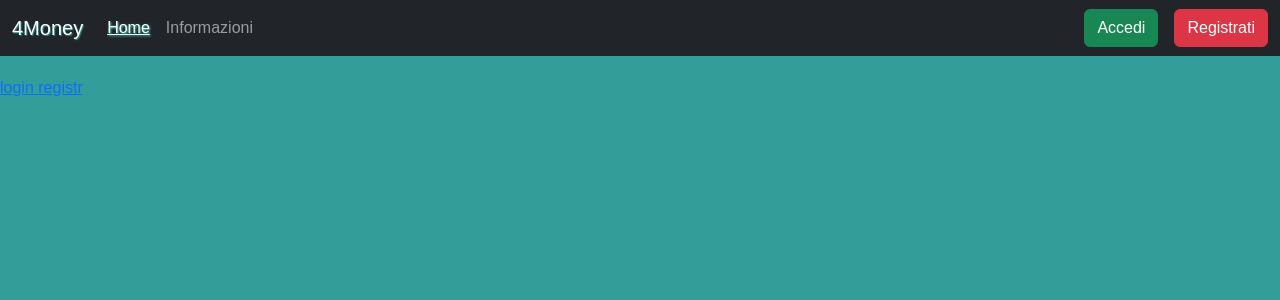
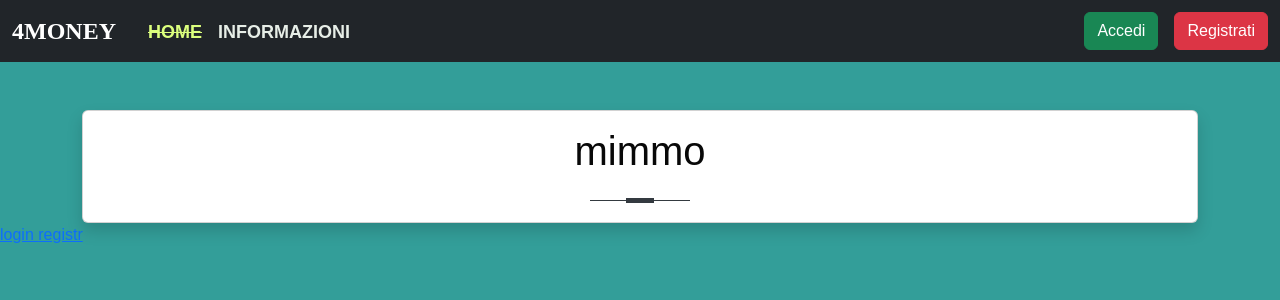
Before and after one commit to accaicedtea/ProgettoLTW, a PHP site: page /home.php in a window 1280 px wide. Shown: the top 300 px of the page. Run offline with PHP 8.4, Linux system fonts and the light colour scheme; some web fonts are replaced.

Commit message:
vfine
nuova navbar + nuovi font + modificate tutte le pagine

```diff
--- a/site/assets/css/style.css
+++ b/site/assets/css/style.css
@@ -12,11 +12,70 @@
     --highcharts-color-9: #7798bf;
 }
 
+@import url('https://fonts.googleapis.com/css2?family=Playfair+Display:wght@600&display=swap');
+
+@import url('https://fonts.googleapis.com/css2?family=Anton&display=swap');
+.logo-nav{
+    font-family: 'Playfair Display', serif;
+    font-weight: bold;
+    font-size: x-large;
+    text-transform: uppercase;
+
+}
 
 body {
     animation: cambia-colore 10s ease-in-out infinite;
 }
 
+.link-active{
+    font-family: 'Anton', sans-serif;
+    font-weight: bold;
+    font-size: large;
+    color: hwb(76 49% 0%);
+    padding: 0 0 5px 0;
+    text-decoration: line-through;
+    pointer-events: none;
+    cursor: default;
+
+}
+.link-navbar {
+    text-decoration: none;
+    display: inline-block;
+    font-size: large;
+    position: relative;
+    font-family: 'Anton', sans-serif;
+    font-weight: bold;
+    padding: 0 0 5px 0;
+    color: hsl(120, 19%, 92%);
+  }
+.link-navbar:hover{
+    transition: all 0.3s ease;
+    color: hwb(76 49% 0%);
+}
+
+.link-navbar:after {
+    content: '';
+    position: absolute;
+    height: 2px;
+    width: 100%;
+    left: 0;
+    bottom: 0;
+    visibility: hidden;
+    background-color: hwb(76 49% 0%);
+    -webkit-transition: all .1s ease;
+    transition: all 0.3s ease;
+    -webkit-transform: scaleX(0);
+    -ms-transform: scaleX(0);
+    transform: scaleX(0);
+  }
+
+.link-navbar:hover:after {
+    color: hwb(76 49% 0%);
+    visibility: visible;
+    -webkit-transform: scaleX(1);
+    -ms-transform: scaleX(1);
+    transform: scaleX(1);
+  }
 
 /* paginazione */
 .pagination > li > a
@@ -360,16 +419,7 @@ body {
     }
 }
 
-.logo-nav{
-    text-shadow: 1px 1px 1px #2c918c;
 
-}
-
-.link-active{
-    color: #fffff9;
-    text-shadow: 1px 1px 2px #4bcfcb;
-    text-decoration: underline;
-}
 
 .pupup {
     animation: pupup 1s cubic-bezier(0.61, 1, 0.88, 1) 0s 1 normal forwards;
--- a/site/dashboard.php
+++ b/site/dashboard.php
@@ -8,7 +8,7 @@
 
     $_SESSION['data_oggi'] = date("Y:m:d");
     if (isset($_SESSION['log']) && $_SESSION['log']== 'on'){
-        navBar($pagina);
+        navBar($pagina,"In generale il tuo profilo");
         $json_data_piechart = piechart($conn);
         $json_data_linegraph = entrata_graph($conn);
         $json_data_histogram = histogram($conn);
--- a/site/funzioni.php
+++ b/site/funzioni.php
@@ -23,7 +23,7 @@ function check($conn)
 {
     $uname = $_SESSION['username'];
     $passw = $_SESSION['password'];
-    $sql = "SELECT * FROM utente WHERE username='$uname' AND password='$passw'";;
+    $sql = "SELECT * FROM utente WHERE username='$uname' AND password='$passw'";
     $result = mysqli_query($conn,$sql);
     if($row = mysqli_fetch_assoc($result) != 1){
         $_SESSION['log']='off';
@@ -666,11 +666,6 @@ function saldo_year($conn) {
 }
 
 
-
-
-
-
-
 function risparmio_year($conn) {
     $username = $_SESSION['username'];
     $data_oggi = $_SESSION['data_oggi'];
@@ -1071,6 +1066,7 @@ function saldo($conn) {
     }
     return json_encode($array_saldo);
 }
+
 function saldo_color($saldo) {
     if ($saldo < 0) return "#E65C4F";
     else return "#46A094";
@@ -1137,7 +1133,7 @@ function risparmio_color($risparmio) {
 
 //TODO: INIZIO TOOLS
 // gli passi la pagina da visualizzare
-function navBar($pagina)
+function navBar($pagina,$txt)
 {
     //admin
     if (isset($_SESSION["adminLog"]) && $_SESSION["adminLog"] == "daje") { ?>
@@ -1151,26 +1147,18 @@ function navBar($pagina)
                 <a class="navbar-brand " href="./home.php">4Money</a>
                 <ul class="navbar-nav me-auto mb-2 mb-lg-0">
                 <li class="nav-item">
-                    <a class="nav-link <?php if ($pagina == "Utenti") {
-                        echo "link-active";
-                    } ?>" href="./view.php">Utenti</a>
+                    <a class="<?php echo ($pagina == "Utenti")? "link-active": "link-navbar"; ?>" href="./view.php">Utenti</a>
                 </li>
                 <li class="nav-item">
-                    <a class="nav-link <?php if ($pagina == "Categorie") {
-                        echo "link-active";
-                    } ?>" href="./categorie.php">Categorie</a>
+                    <a class="<?php echo ($pagina == "Categorie")? "link-active": "link-navbar"; ?>" href="./categorie.php">Categorie</a>
                 </li>
 
                 <li class="nav-item">
-                    <a class="nav-link <?php if ($pagina == "Statistiche") {
-                        echo "link-active";
-                    } ?>" href="./statistiche.php">Statistiche</a>
+                    <a class="<?php echo ($pagina == "Statistiche")? "link-active": "link-navbar"; ?>" href="./statistiche.php">Statistiche</a>
                 </li>
 
                 <li class="nav-item">
-                    <a class="nav-link ms-3 <?php if ($pagina == "Informazioni") {
-                        echo "link-active";
-                    } ?>" href="./informazioni.php">Informazioni
+                    <a class="nav-link ms-3 <?php echo ($pagina == "Informazioni")? "link-active": "link-navbar"; ?>" href="./informazioni.php">Informazioni
                     </a>
                 </li>
                 </ul>
@@ -1197,37 +1185,23 @@ function navBar($pagina)
             <div class="collapse navbar-collapse" id="navbarTogglerDemo01">
                 <a class="navbar-brand " href="./home.php">4Money</a>
                 <ul class="navbar-nav me-auto mb-2 mb-lg-0">
-                <li class="nav-item">
-                    <a class="nav-link <?php if ($pagina == "Dashboard") {
-                        echo "link-active";
-                    } ?>" aria-current="page" href="./dashboard.php">Dashboard
+                <li class="nav-item mt-2 ms-3">
+                    <a class="<?php echo ($pagina == "Dashboard")? "link-active": "link-navbar"; ?>" aria-current="page" href="./dashboard.php">Dashboard
                     </a>
                 </li>
-                <li class="nav-item">
-                    <a class="nav-link <?php if (
-                        $pagina == "Visualizza transazioni"
-                    ) {
-                        echo "link-active";
-                    } ?>" aria-current="page" href="./transazioni.php">Transazioni
+                <li class="nav-item mt-2 ms-3">
+                    <a class="<?php echo ($pagina == "Visualizza transazioni")? "link-active": "link-navbar"; ?>" aria-current="page" href="./transazioni.php">Transazioni
                     </a>
                 </li>
-                <li class="nav-item">
-                    <a class="nav-link <?php if (
-                        $pagina == "Visualizza scadenze"
-                    ) {
-                        echo "link-active";
-                    } ?>" aria-current="page" href="./scadenze.php">Scadenze</a>
+                <li class="nav-item mt-2 ms-3">
+                    <a class="<?php echo ($pagina == "Visualizza scadenze")? "link-active": "link-navbar"; ?>" aria-current="page" href="./scadenze.php">Scadenze</a>
                 </li>
-                <li class="nav-item">
-                    <a class="nav-link <?php if ($pagina == "Statistiche") {
-                        echo "link-active";
-                    } ?>" aria-current="page" href="./statistiche.php">Statistiche</a>
+                <li class="nav-item mt-2 ms-3">
+                    <a class="<?php echo ($pagina == "Statistiche")? "link-active": "link-navbar"; ?>" aria-current="page" href="./statistiche.php">Statistiche</a>
                 </li>
 
-                <li class="nav-item">
-                    <a class="nav-link ms-3 <?php if ($pagina == "Informazioni") {
-                        echo "link-active";
-                    } ?>" href="./informazioni.php">Informazioni
+                <li class="nav-item mt-2 ms-5">
+                    <a class="<?php echo ($pagina == "Informazioni")? "link-active": "link-navbar"; ?>" href="./informazioni.php">Informazioni
                     </a>
                 </li>
                 </ul>
@@ -1258,12 +1232,12 @@ function navBar($pagina)
             <div class="collapse navbar-collapse" id="navbarTogglerDemo01">
                 <a class="navbar-brand logo-nav" href="./home.php">4Money</a>
                 <ul class="navbar-nav me-auto mb-2 mb-lg-0">
-                <li class="nav-item">
-                    <a class="nav-link <?php if ($pagina == "Home") { echo "link-active";} ?>" aria-current="page" href="./home.php">Home
+                <li class="nav-item mt-2 ms-3">
+                    <a class=" <?php echo ($pagina == "Home")? "link-active": "link-navbar"; ?>" aria-current="page" href="./home.php">HOME
                     </a>
                 </li>
-                <li class="nav-item">
-                    <a class="nav-link <?php if ($pagina == "Informazioni") { echo "link-active";} ?>" href="./informazioni.php">Informazioni
+                <li class="nav-item mt-2 ms-3">
+                    <a class="<?php echo ($pagina == "Informazioni")? "link-active": "link-navbar"; ?>" href="./informazioni.php">INFORMAZIONI
                     </a>
                 </li>
                 </ul>
@@ -1275,8 +1249,12 @@ function navBar($pagina)
     </div>
     <?php } ?>
     <!-- testo ad ogni inizio pagina -->
-    <div class="container-top-text">
-        <span class="text">  </span>
+    <div class="container mt-5 popup">
+    <div class="card shadow">
+        <div class="one">
+            <h3 class="text-center mb-3 mt-3"><?php echo $txt;?></h3>
+        </div>
+    </div>
     </div>
 <?php } ?>
 <?php function head($pagina)
--- a/site/home.php
+++ b/site/home.php
@@ -3,7 +3,7 @@ $pagina = "Home";
 require './funzioni.php';
 $conn = db_conn();
 head($pagina);
-navBar($pagina);
+navBar($pagina,"mimmo");
 ?>
 
 <div class="conteiner">
--- a/site/informazioni.php
+++ b/site/informazioni.php
@@ -3,7 +3,7 @@
   require './funzioni.php';
   $conn = db_conn();
   head($pagina);
-  navBar($pagina);
+  navBar($pagina,"INFORMAZIONI");
 ?>
 <style>
 
--- a/site/login.php
+++ b/site/login.php
@@ -4,7 +4,7 @@
     require './funzioni.php';
     $conn = db_conn();
     head($pagina);
-    navBar($pagina);
+    navBar($pagina,"");
 ?>
 
 
--- a/site/profile.php
+++ b/site/profile.php
@@ -10,7 +10,7 @@
 
 <?php if(isset($_SESSION['log']) && $_SESSION['log']== 'on'){
         head($pagina);
-        navBar($pagina);
+        navBar($pagina,"PROFILO");
     ?>
 <body id="page-top ">
 
@@ -429,7 +429,7 @@ submitButton.addEventListener("click", function() {
 </script>
 <?php }else if(isset($_SESSION['adminLog']) && $_SESSION['adminLog']=='daje'){
             head($pagina);
-            navBar($pagina);
+            navBar($pagina,"PROFILO");
     ?>
 <body id="page-top ">
     <div class="container-fluid sfondo-animato">
--- a/site/register.php
+++ b/site/register.php
@@ -4,7 +4,7 @@
     require './funzioni.php';
     $conn = db_conn();
     head($pagina);
-    navBar($pagina);
+    navBar($pagina,"");
 ?>
 <script src="./assets/js/register_controlli.js"></script>
 
--- a/site/scadenze.php
+++ b/site/scadenze.php
@@ -3,7 +3,7 @@
     require './funzioni.php';
     $conn = db_conn();
     head($pagina);
-    navBar($pagina);
+    navBar($pagina,"Visualizza spese o entrate future");
 ?>
 
 
--- a/site/statistiche.php
+++ b/site/statistiche.php
@@ -3,7 +3,7 @@
     require './funzioni.php';
     $conn = db_conn();
     head($pagina);
-    navBar($pagina);
+    navBar($pagina,"Visualizza le tue belle statistiche");
     if (isset($_SESSION['log']) && $_SESSION['log']== 'on'){
         $ultimo_giorno_mese = date("d");
         $json_data_linegraph = linegraph($conn);
--- a/site/transazioni.php
+++ b/site/transazioni.php
@@ -3,7 +3,7 @@
     require './funzioni.php';
     $conn = db_conn();
     head($pagina);
-    navBar($pagina);
+    navBar($pagina,"Gestisci le tue entrate e uscite passate");
 ?>
 
 
```
Also changed, not shown: site/index.php (added, +34 -0 lines).
